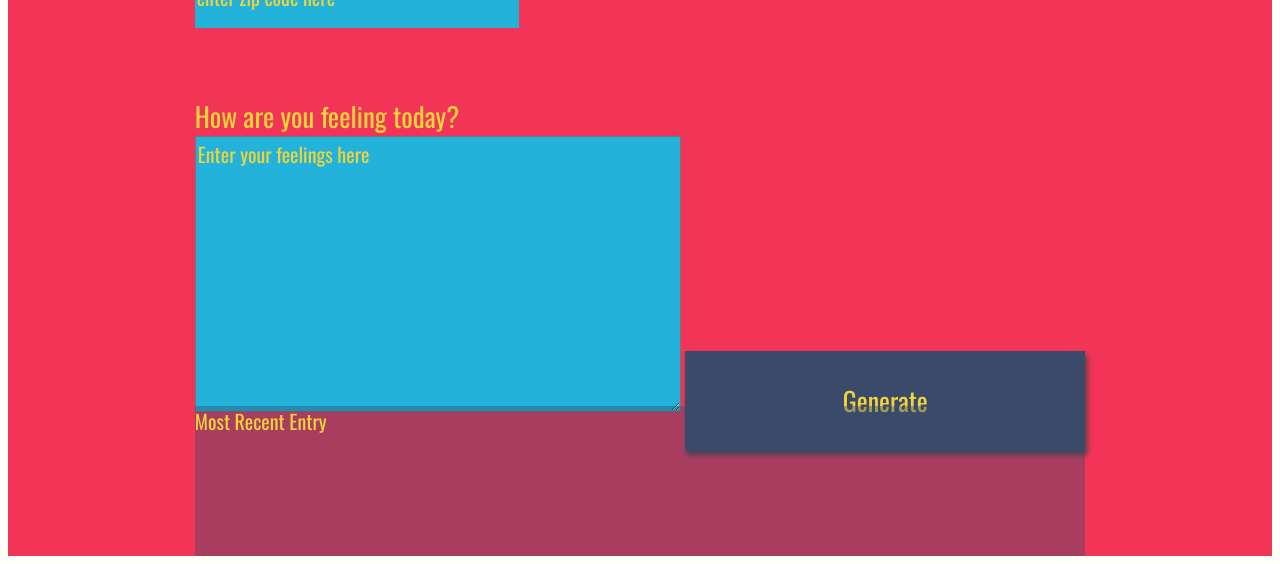
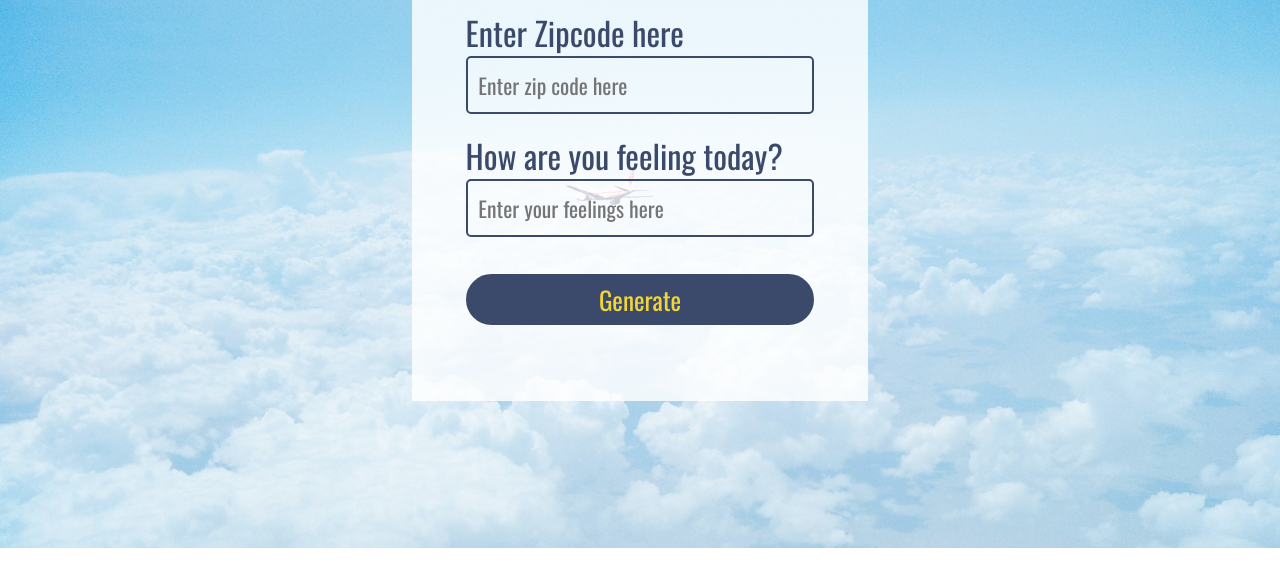
Before and after one commit to AsmaaMK/weather-journal-app, a website: page website/index.html in a window 1280 px wide. Shown: the part 252-816 px from the top of the page. Drawn offline with nearby package versions, Linux system fonts and the light colour scheme; a web font is replaced by a local one.

Commit message:
Change app style

```diff
--- a/website/app.js
+++ b/website/app.js
@@ -2,7 +2,7 @@
 
 // Create a new date instance dynamically with JS
 let d = new Date();
-let newDate = d.getMonth()+'.'+ d.getDate()+'.'+ d.getFullYear();
+let newDate = d.getMonth() + '.' + d.getDate() + '.' + d.getFullYear();
 
 // Personal API Key for OpenWeatherMap API
 
--- a/website/index.html
+++ b/website/index.html
@@ -1,35 +1,40 @@
 <!DOCTYPE html>
 <html>
+
 <head>
   <meta charset="UTF-8">
+  <meta name="viewport" content="width=device-width, initial-scale=1.0">
   <title>Weather Journal</title>
   <link href="https://fonts.googleapis.com/css?family=Oswald:400,600,700|Ranga:400,700&display=swap" rel="stylesheet">
   <link rel="stylesheet" href="style.css">
 </head>
+
 <body>
-<div id = "app">
-  <div class ="holder headline">
+  <div id="app">
+    <div id="data">
+      <h1 class="holder headline">
         Weather Journal App
+      </h1>
+      <div class="holder zip">
+        <label for="zip">Enter Zipcode here</label>
+        <input type="text" id="zip" placeholder="Enter zip code here">
       </div>
-  <div class ="holder zip">
-    <label for="zip">Enter Zipcode here</label>
-    <input type="text" id="zip" placeholder="enter zip code here">
+      <div class="holder feel">
+        <label for="feelings">How are you feeling today?</label>
+        <input class="myInput" id="feelings" placeholder="Enter your feelings here"></input>
+        <button id="generate" type="submit"> Generate </button>
       </div>
-  <div class ="holder feel">
-    <label for="feelings">How are you feeling today?</label>
-    <textarea class= "myInput" id="feelings" placeholder="Enter your feelings here" rows="9" cols="50"></textarea>
-    <button id="generate" type = "submit"> Generate </button>
     </div>
-  <div class ="holder entry">
-    <div class = "title">Most Recent Entry</div>
-   <div id = "entryHolder">
-    <div id = "date"></div>
-   <div id = "temp"></div>
-   <div id = "content"></div>
+    <div class="holder entry">
+      <div id="entryHolder">
+        <div id="date"></div>
+        <div id="temp"></div>
+        <div id="content"></div>
       </div>
     </div>
   </div>
   <script src="app.js" type="text/javascript"></script>
 
 </body>
+
 </html>
--- a/website/style.css
+++ b/website/style.css
@@ -1,111 +1,98 @@
-body{
-    background: #fffff8;
-    font-family: -apple-system, BlinkMacSystemFont, sans-serif;
+:root {
+    font-size: 18px;
 }
 
-#app{
-    display: grid;
-    grid-auto-rows: minmax(150px, auto);
-    /* grid-template-columns:  */
-    height:100vh;
-    background: #f23557;
-    color: #f0d43a;
-    justify-content: center;
-    grid-gap: 1em;
-    font-size: 20px;
+* {
     font-family: 'Oswald', sans-serif;
+    box-sizing: border-box;
 }
 
-.holder{
-
-}
-
-.entry{
-    background: rgba(59, 74, 107, .4);
-}
-
-#entryHolder{
-
-}
-
-#date{
-
-}
-
-#temp{
-
-}
-
-#content{
-
-}
-
-.headline {
-
-}
-.title{
-
+body {
+    margin: 0;
+    display: flex;
+    flex-direction: column;
+    justify-content: center;
+    align-items: center;
+    min-height: 100vh;
+    background: url('danist-58MKf-UXjaA-unsplash.jpg');
+    background-attachment: fixed;
+    background-size: cover;
 }
 
 /*  Basic Styling To Override Default For Basic HTML Elements */
-label{
-    display:block;
-    font-size: 27px;
+
+#data {
+    display: flex;
+    flex-direction: column;
+    background-color: #ffffffd0;
+    padding: 2em 3em;
 }
 
-input{
-    display:block;
-    height: 60px;
-    width: 320px;
-    background:#22b2da;
-    color: #f0d43a;
-    font-size: 20px;
-    font-family: 'Oswald', sans-serif;
-    border: none;
+h1 {
+    font-size: 2rem;
+    color: #3b4a6b;
+    align-self: center;
+    margin-top: 0;
+    text-align: center;
 }
 
-button{
-    width: 400px;
-    height: 100px;
+label {
+    display: block;
+    font-size: 1.8rem;
+    color: #3b4a6b;
+}
+
+button {
+    width: 100%;
+    height: 2em;
     background: #3b4a6b;
     color: #f0d43a;
-    font-size: 26px;
-    font-family: 'Oswald', sans-serif;
-    border: none;
-    box-shadow: 2px 4px 5px #444;
-}
-h1{
-    font-size: 36px;
+    font-size: 1.4rem;
+    border: #3b4a6b 0.1em solid;
+    border-radius: 50px;
+    cursor: pointer;
+    margin: 0.8em 0 1.6em 0;
 }
 
-textarea{
-    background:#22b2da;
-    color: #f0d43a;
-    font-size: 20px;
-    font-family: 'Oswald', sans-serif;
+button:hover {
+    background-color: #f0d43a;
+    color: #3b4a6b;
+    transition: color, background-color 0.3s;
 }
-/* Reset style for HTML element on active to have no border*/
-input:focus,
-select:focus,
-textarea:focus,
+
 button:focus {
     outline: none;
 }
-/* Style for Placeholder Text*/
-::placeholder { /* Firefox, Chrome, Opera */
-    color: #f0d43a;
-    font-family: 'Oswald', sans-serif;
 
+input {
+    width: 100%;
+    border-radius: 5px;
+    border: #3b4a6b 0.1em solid;
+    padding: 0.5em;
+    font-size: 1.2rem;
+    background-color: #fff0;
 }
 
-:-ms-input-placeholder { /* Internet Explorer 10-11 */
-    color: #f0d43a;
-    font-family: 'Oswald', sans-serif;
-
+input {
+    margin-bottom: 0.8em;
 }
 
-::-ms-input-placeholder { /* Microsoft Edge */
+/* Reset style for HTML element on active to have no border*/
+
+input:focus {
+    outline: none;
+    border-color: #f0d43a;
+}
+
+/* Style for Placeholder Text*/
+
+::placeholder, :-ms-input-placeholder, ::-ms-input-placeholder {
     color: #f0d43a;
-    font-family: 'Oswald', sans-serif;
+}
 
+@media only screen and (max-width: 600px) {
+    #data {
+        width: 90%;
+        margin: auto;
+    }
 }
```
Also changed, not shown: server.js (line endings or trailing spaces), website/danist-58MKf-UXjaA-unsplash.jpg (added). Lines whose indentation alone changed are shown as unchanged.
